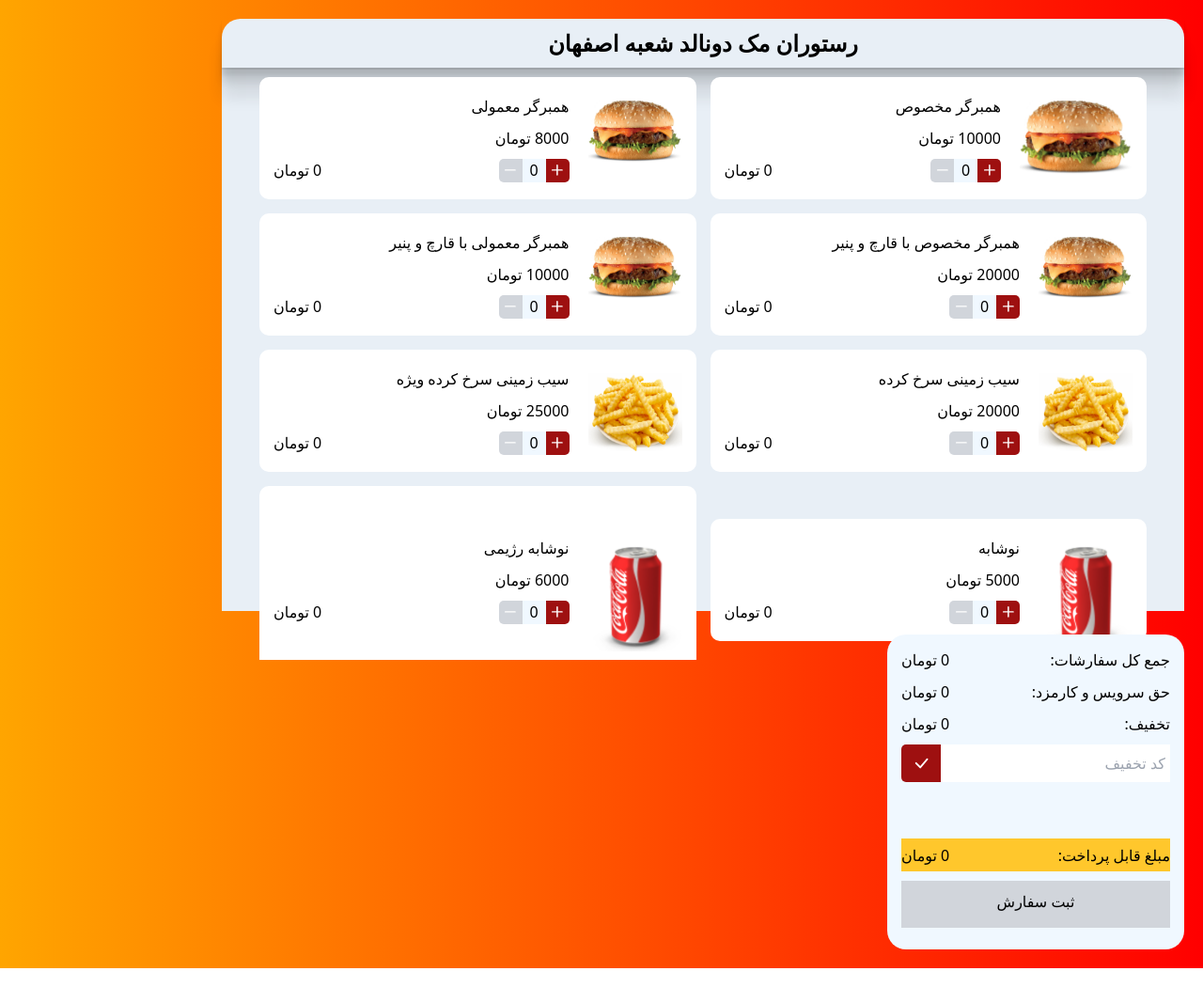
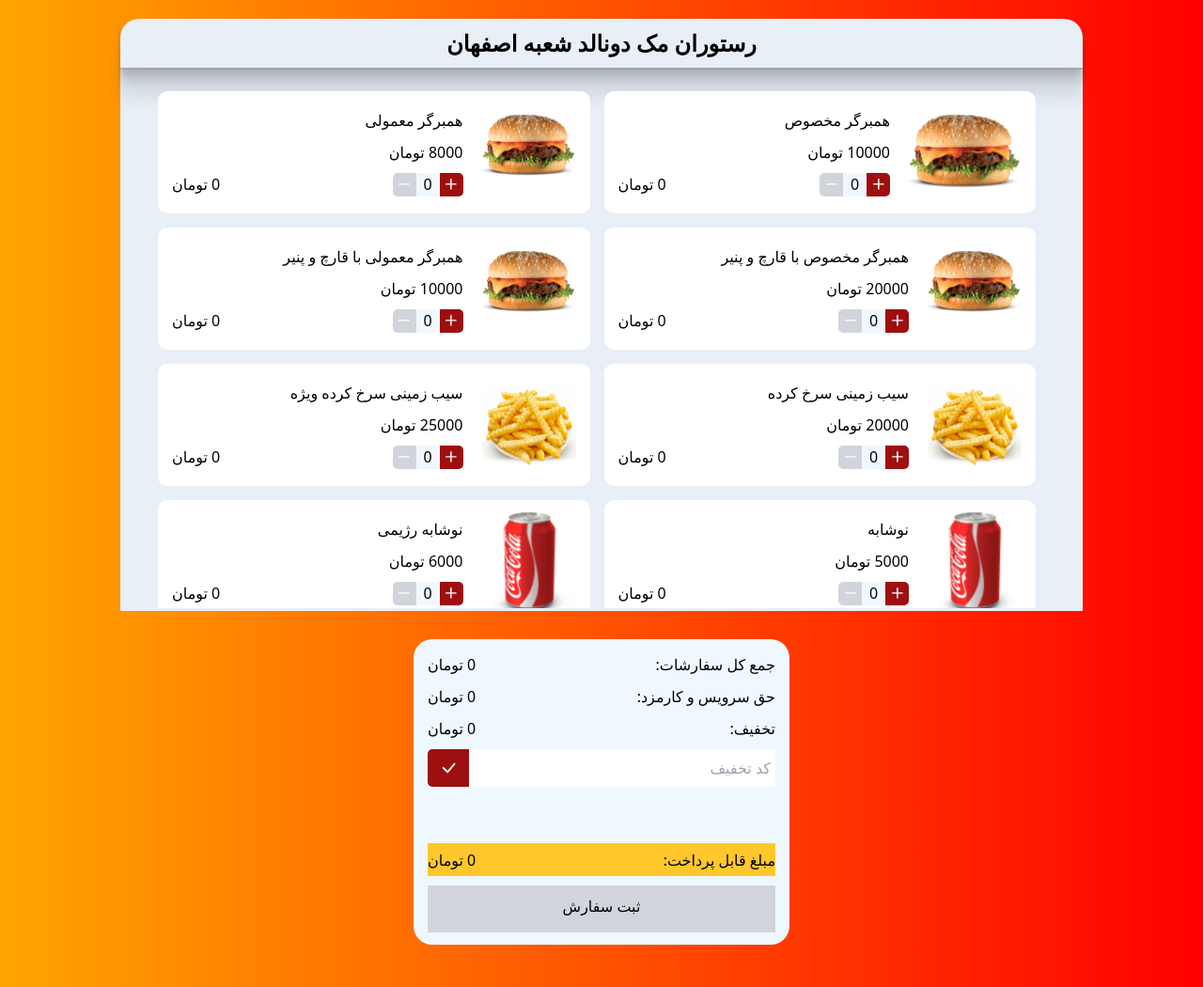
Before and after one commit to elahenarimani/restaurant-menue, a plain HTML site: page index.html in a window 1280 px wide. Shown: the whole page at 94% size. Drawn offline with nearby package versions, Linux system fonts and the light colour scheme.

Commit message:
git add .

```diff
--- a/index.html
+++ b/index.html
@@ -10,16 +10,17 @@
     <link rel="stylesheet" href="./style.css">
 </head>
 
-<body>
-    <div class=" w-[100%] max-h-[100%] px-[20px] py-[20px]  2xl:relative ">
+<body class="py-[20px]">
+    <div class=" w-[100%] max-h-[100%] px-[20px] 2xl:relative ">
         <div
-            class="w-[100%] max-h-[100%]  rounded-tl-[20px] rounded-tr-[20px] lg:max-w-[1024px] lg:h-[630px] lg:ml-0 lg:mr-0 bg-[#E8EFF6] 2xl:w-[960px] 2xl:inline-block 2xl:absolute 2xl:right-[10px] 2xl:top-[30px]  2xl:p-0 2xl:rounded-[20px] 2xl:relative">
-            <div class="restaurant" class=" w-[100%] h-[60px] bg-[#F0F8FF] m-0 rounded-tl-[20px] rounded-tr-[20px] ">
+            class="wrapper-food-list w-[100%] max-h-[100%]  rounded-tl-[20px] rounded-tr-[20px] lg:max-w-[1024px] lg:h-[630px]  bg-[#E8EFF6] 2xl:w-[960px] 2xl:inline-block 2xl:absolute 2xl:right-[10px] 2xl:top-[30px]  2xl:p-0 2xl:rounded-[20px] 2xl:relative 2xl:mb-0 2xl:pb-0">
+            <div class="restaurant" class=" w-[100%] h-[60px] bg-[#F0F8FF] m-0 rounded-tl-[20px] rounded-tr-[20px] 2xl:mb-0 2xl:pb-0">
                 <h1 class="text-center text-2xl font-extrabold py-[10px] ">رستوران مک دونالد شعبه اصفهان</h1>
             </div>
             <div id="food-list"
-                class="w-[100%] h-[100%] py-[20px] px-[10px]  mb-[15px] grid justify-evenly items-center grid-cols-1 gap-[15px] lg:py-[30x] lg:px-[30px] lg:max-h-[100%]  lg:grid lg:grid-cols-2 lg:justify-evenly lg:py-[10px] lg:px-[40px] lg:gap-[15px]">
-                <div class="h-[130px]  bg-white rounded-[10px] p-[15px]">
+                class="w-[100%] max-h-[100%] lg:mb-[15px] lg:pr-[10px] lg:pt-[15px] 2xl:mb-0 2xl:pb-0">
+                     <div   class="h-[100%] w-[100%] py-[20px] px-[10px]  grid justify-evenly items-center grid-cols-1 gap-[15px] lg:overflow-y-scroll lg:h-[560px]  lg:max-h-[100%]  lg:grid lg:grid-cols-2 lg:justify-evenly lg:py-[10px] lg:px-[40px] lg:gap-[15px] 2xl:mb-0 2xl:pb-0">
+                        <div  class="food h-[130px]  bg-white rounded-[10px] p-[15px] ">
                             <div class="w-[100%] h-[100%] flex justify-around items-center gap-[20px]">
                                 <div class="min-w-[100px] max-w-[100px] min-h-[80px] max-h-[80px] ">
                                     <img src="./1.PNG" class="w-[100%] h-[100%]">
@@ -60,7 +61,7 @@
                                 </div>
                             </div>
                         </div>
-                <div class="h-[130px]  bg-white rounded-[10px] p-[15px]">
+                        <div  class="food h-[130px]  bg-white rounded-[10px] p-[15px]">
                             <div class="w-[100%] h-[100%] flex justify-around items-center gap-[20px]">
                                 <div class="min-w-[120px] max-w-[120px] min-h-[80px] max-h-[80px] ">
                                     <img src="./1.PNG" class="w-[100%] h-[100%]">
@@ -101,7 +102,7 @@
                                 </div>
                             </div>
                         </div>
-                <div class="h-[130px]  bg-white rounded-[10px] p-[15px]">
+                        <div  class="food h-[130px]  bg-white rounded-[10px] p-[15px]">
                             <div class="w-[100%] h-[100%] flex justify-around items-center gap-[20px]">
                                 <div class="min-w-[100px] max-w-[100px] min-h-[80px] max-h-[80px]">
                                     <img src="./1.PNG" class="w-[100%] h-[100%]">
@@ -142,7 +143,7 @@
                                 </div>
                             </div>
                         </div>
-                <div class="h-[130px]  bg-white rounded-[10px] p-[15px]">
+                        <div  class="food h-[130px]  bg-white rounded-[10px] p-[15px]">
                             <div class="w-[100%] h-[100%] flex justify-around items-center gap-[20px]">
                                 <div class="min-w-[100px] max-w-[100px] min-h-[80px] max-h-[80px]">
                                     <img src="./1.PNG" class="w-[100%] h-[100%]">
@@ -183,7 +184,7 @@
                                 </div>
                             </div>
                         </div>
-                <div class="h-[130px]  bg-white rounded-[10px] p-[15px]">
+                        <div  class="food h-[130px]  bg-white rounded-[10px] p-[15px]">
                             <div class="w-[100%] h-[100%] flex justify-around items-center gap-[20px]">
                                 <div class="min-w-[100px] max-w-[100px] min-h-[80px] max-h-[80px]">
                                     <img src="./2.PNG" class="w-[100%] h-[100%]">
@@ -224,7 +225,7 @@
                                 </div>
                             </div>
                         </div>
-                <div class="h-[130px]  bg-white rounded-[10px] p-[15px]">
+                        <div  class="food h-[130px]  bg-white rounded-[10px] p-[15px]">
                             <div class="w-[100%] h-[100%] flex justify-around items-center gap-[20px]">
                                 <div class="min-w-[100px] max-w-[100px] min-h-[80px] max-h-[80px] items-center">
                                     <img src="./2.PNG" class="w-[100%] h-[100%]">
@@ -265,9 +266,9 @@
                                 </div>
                             </div>
                         </div>
-                <div class="h-[200px]  bg-white rounded-[10px] p-[15px]">
+                        <div  class="food h-[130px]  bg-white rounded-[10px] p-[15px]">
                             <div class="w-[100%] h-[100%] flex justify-around items-center gap-[20px]">
-                        <div class="min-w-[100px] max-w-[100px] min-h-[80px] max-h-[80px] ">
+                                <div class="min-w-[100px] max-w-[100px] min-h-[115px] max-h-[115px] ">
                                     <img src="./3.PNG" class="w-[100%] h-[100%]">
                                 </div>
                                 <div class="w-[35%] flex flex-col justify-between items-start gap-[10px] ">
@@ -306,9 +307,9 @@
                                 </div>
                             </div>
                         </div>
-                <div class="h-[130px]  bg-white rounded-[10px] p-[15px]">
+                        <div  class="food h-[130px]  bg-white rounded-[10px] p-[15px]">
                             <div class="w-[100%] h-[100%] flex justify-around items-center gap-[20px]">
-                        <div class="min-w-[100px] max-w-[100px] min-h-[80px] max-h-[80px]">
+                                <div class="min-w-[100px] max-w-[100px] min-h-[115px] max-h-[115px]">
                                     <img src="./3.PNG" class="w-[100%] h-[100%]">
                                 </div>
                                 <div class="w-[35%] flex flex-col justify-between items-start gap-[10px] ">
@@ -347,7 +348,7 @@
                                 </div>
                             </div>
                         </div>
-                <div class="h-[130px]  bg-white rounded-[10px] p-[15px]">
+                        <div  class="food h-[130px]  bg-white rounded-[10px] p-[15px]">
                             <div class="w-[100%] h-[100%] flex justify-around items-center gap-[20px]">
                                 <div class="min-w-[100px] max-w-[100px] min-h-[80px] max-h-[80px]">
                                     <img src="./5.PNG" class="w-[100%] h-[100%]">
@@ -388,7 +389,7 @@
                                 </div>
                             </div>
                         </div>
-                <div class="h-[130px]  bg-white rounded-[10px] p-[15px]">
+                        <div  class="food h-[130px]  bg-white rounded-[10px] p-[15px]">
                             <div class="w-[100%] h-[100%] flex justify-around items-center gap-[20px]">
                                 <div class="min-w-[100px] max-w-[100px] min-h-[80px] max-h-[80px]">
                                     <img src="./4.PNG" class="w-[100%] h-[100%]">
@@ -431,9 +432,11 @@
                         </div>
                      </div>
             </div>
+        </div>
+        <div class="pay w-[400px]  h-[350px] mt-[30px] ">
             <div
-            class=" mt-[25px] max-w-[400px] h-[335px] bg-[#F0F8FF] inline-block lg:ml-0 lg:mr-0 2xl:absolute 2xl:left-[80px] 2xl:top-[30px] p-[15px] rounded-[20px]">
-            <div class="w-[100%]  flex flex-col justify-start gap-[10px] ">
+            class="h-[325px] w-full bg-[#F0F8FF] inline-block  2xl:w-[349px] 2xl:absolute 2xl:left-[80px] 2xl:top-[30px] p-[15px] rounded-[20px]">
+            <div class=" flex flex-col justify-start gap-[10px] ">
                 <div class="flex justify-between items-center">
                     <p>جمع کل سفارشات:</p>
                     <p>0 تومان</p>
@@ -469,6 +472,7 @@
             </div>
         </div>
         </div>
+    </div>
     <div id="modal-Wrapper"
         class="hidden w-[100vw] h-[100vh] fixed top-0 left-0 opacit bg-white bg-opacity-[40%] items-center justify-center">
         <div class="w-full max-w-[500px] h-[200px] rounded-[8px] bg-white flex flex-col justify-evenly items-center ">
--- a/script.js
+++ b/script.js
@@ -0,0 +1 @@
+"use strict"
--- a/style.css
+++ b/style.css
@@ -11,6 +11,10 @@ body{
 .restaurant{
     box-shadow: 0 2px 1px rgba(0,0,0,0.09), 0 8px 4px rgba(0,0,0,0.09), 0 16px 8px rgba(0,0,0,0.09), 0 32px 16px rgba(0,0,0,0.09);
 }
+.pay{
+    margin-left: auto;
+    margin-right: auto;
+}
 @media only screen and (min-width:1024px){
 
 ::-webkit-scrollbar {
@@ -20,14 +24,17 @@ body{
     background: gray;
     border-radius: 10px;
 }
- #food-list{
+ #food-list > div {
     direction: ltr;
-    overflow-y: scroll;
 }
- #food-list > div {
-    direction: rtl;
-}
+.food{
+    direction:rtl ;
+ }
 .cost-sum , .no-wrap{
     white-space:nowrap;
 }
+.wrapper-food-list{
+    margin-left: auto;
+    margin-right: auto;
 }
+}
```
Also changed, not shown: source.txt (added). Lines whose indentation alone changed are shown as unchanged.
